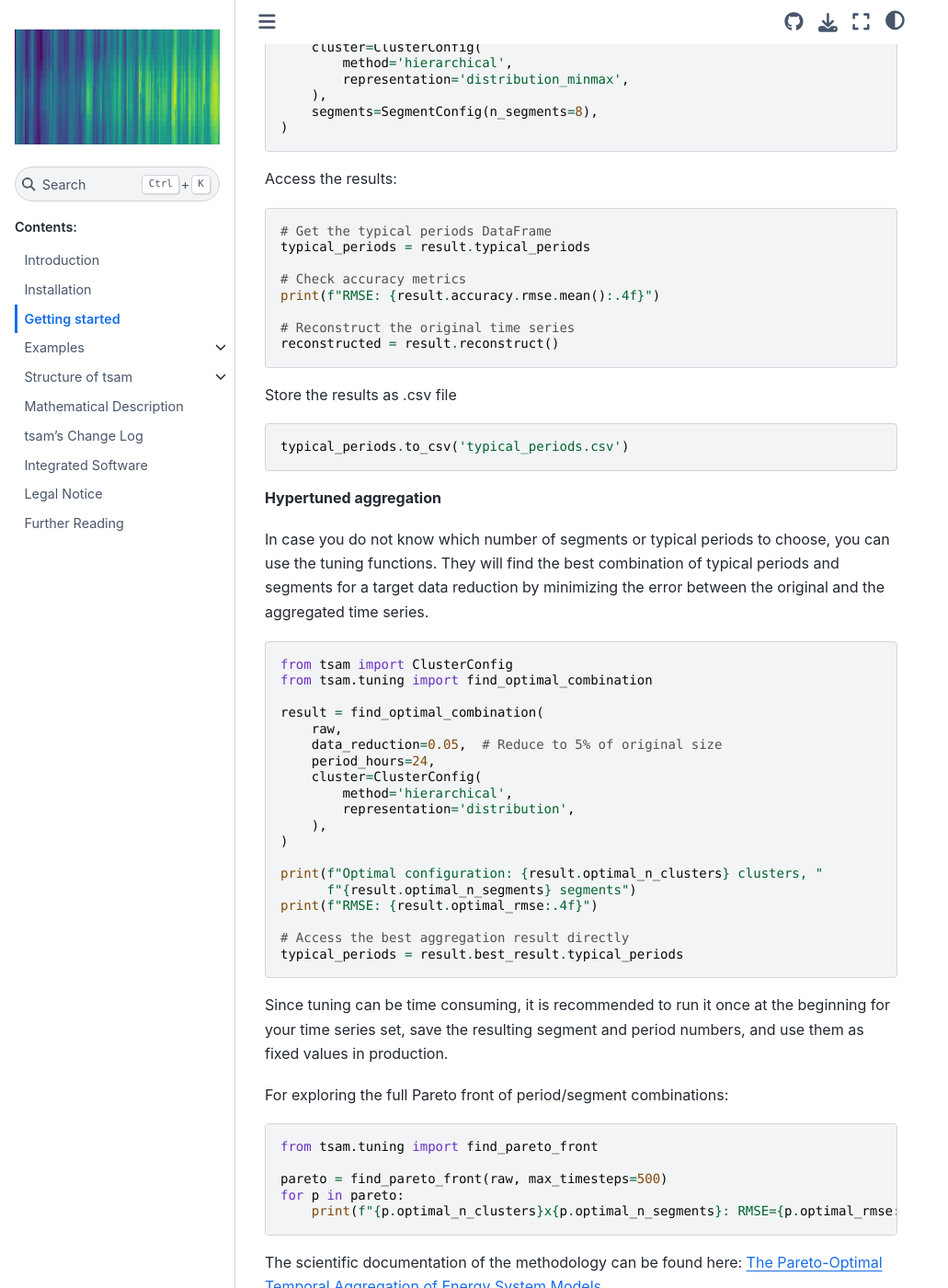
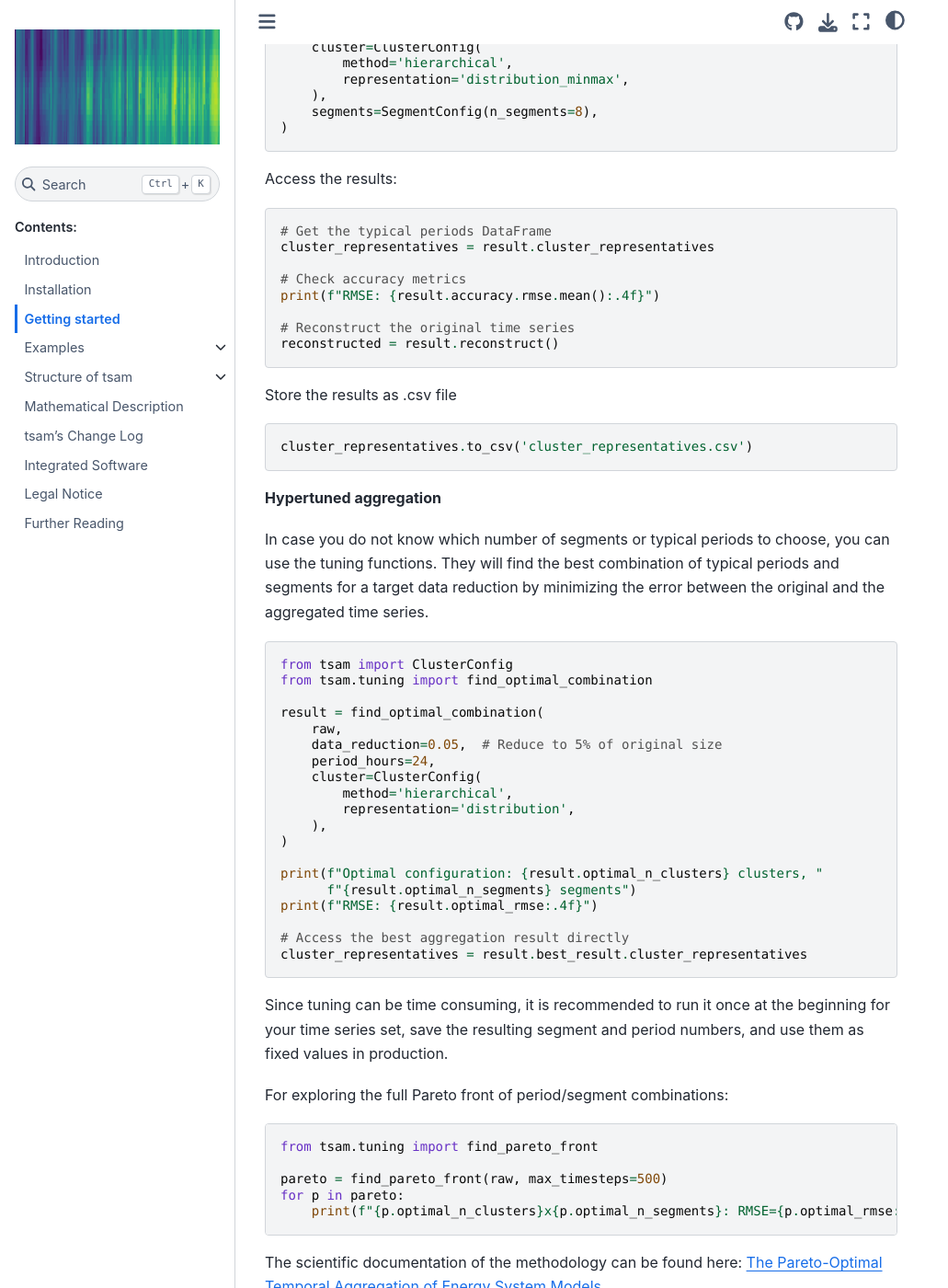
Before and after one commit to FZJ-IEK3-VSA/tsam, a Sphinx documentation site: the page built from docs/source/gettingStartedDoc.rst, in a window 1280 px wide and 1400 px high, scrolled down 572 px. Shown: the whole window at 92% size, without its empty margins (0-1031 px from the left). Built offline with Sphinx 7.4.7 and the Sphinx Book theme 1.1.4, drawn with Linux system fonts in a browser that asks for light colours; formulas are drawn with MathJax 3; some of the changed text lies outside the part shown.

Commit message:
⏺ The rename of typical_periods → cluster_representatives is complete. All 81 tests pass.
  Summary of changes:

  | File                              | Changes                                                       |
  |-----------------------------------|---------------------------------------------------------------|
  | src/tsam/result.py                | Renamed typical_periods attribute                             |
  | src/tsam/api.py                   | Updated docstrings                                            |
  | src/tsam/config.py                | Updated index name in segment_dataframe()                     |
  | src/tsam/plot.py                  | Renamed typical_periods() method to cluster_representatives() |
  | src/tsam/__init__.py              | Updated docstring example                                     |
  | test/test_new_api.py              | Updated 13 occurrences                                        |
  | test/test_api_equivalence.py      | Updated 11 occurrences                                        |
  | All 7 notebooks                   | Updated all occurrences                                       |
  | docs/source/gettingStartedDoc.rst | Updated glossary and examples                                 |
  | PR_DESCRIPTION.md                 | Updated rename table and glossary                             |
  | README.md                         | Updated example code                                          |

  The new attribute name cluster_representatives better describes what the output represents: the representative periods for each cluster.

```diff
--- a/docs/source/gettingStartedDoc.rst
+++ b/docs/source/gettingStartedDoc.rst
@@ -41,7 +41,7 @@ Access the results:
 .. code-block:: python
 
    # Get the typical periods DataFrame
-   typical_periods = result.typical_periods
+   cluster_representatives = result.cluster_representatives
 
    # Check accuracy metrics
    print(f"RMSE: {result.accuracy.rmse.mean():.4f}")
@@ -53,7 +53,7 @@ Store the results as .csv file
 
 .. code-block:: python
 
-   typical_periods.to_csv('typical_periods.csv')
+   cluster_representatives.to_csv('cluster_representatives.csv')
 
 
 **Hypertuned aggregation**
@@ -80,7 +80,7 @@ In case you do not know which number of segments or typical periods to choose, y
    print(f"RMSE: {result.optimal_rmse:.4f}")
 
    # Access the best aggregation result directly
-   typical_periods = result.best_result.typical_periods
+   cluster_representatives = result.best_result.cluster_representatives
 
 Since tuning can be time consuming, it is recommended to run it once at the beginning for your time series set, save the resulting segment and period numbers, and use them as fixed values in production.
 
@@ -115,7 +115,7 @@ The class-based API is still available for backward compatibility:
        representationMethod="distributionAndMinMaxRepresentation",
        clusterMethod='hierarchical'
    )
-   typical_periods = aggregation.createTypicalPeriods()
+   cluster_representatives = aggregation.createTypicalPeriods()
 
 
 **Additional Examples**
@@ -155,5 +155,5 @@ Key concepts used in the tsam API:
      - Dictionary mapping cluster index to occurrence count (how many original periods each cluster represents).
    * - ``segment_durations``
      - Nested tuple with duration (in timesteps) for each segment in each typical period.
-   * - ``typical_periods``
+   * - ``cluster_representatives``
      - MultiIndex DataFrame with aggregated data. Index levels are (period, timestep) or (period, segment) if segmented.
--- a/src/tsam/__init__.py
+++ b/src/tsam/__init__.py
@@ -15,7 +15,7 @@ Quick Start
 >>> result = tsam.aggregate(df, n_clusters=8)
 >>>
 >>> # Access results
->>> typical_periods = result.typical_periods
+>>> typical_periods = result.cluster_representatives
 >>> print(f"RMSE: {result.accuracy.rmse.mean():.4f}")
 
 For more control, use configuration objects:
```
Also changed, not shown: README.md (+3 -3 lines), docs/source/examples_notebooks/aggregation_example.ipynb, docs/source/examples_notebooks/aggregation_optiinput.ipynb, docs/source/examples_notebooks/aggregation_representation.ipynb, docs/source/examples_notebooks/aggregation_segmentation.ipynb, docs/source/examples_notebooks/example_k_maxoids.ipynb, docs/source/examples_notebooks/predefined_sequence_example.ipynb, docs/source/examples_notebooks/tuning_example.ipynb, 6 other files.
